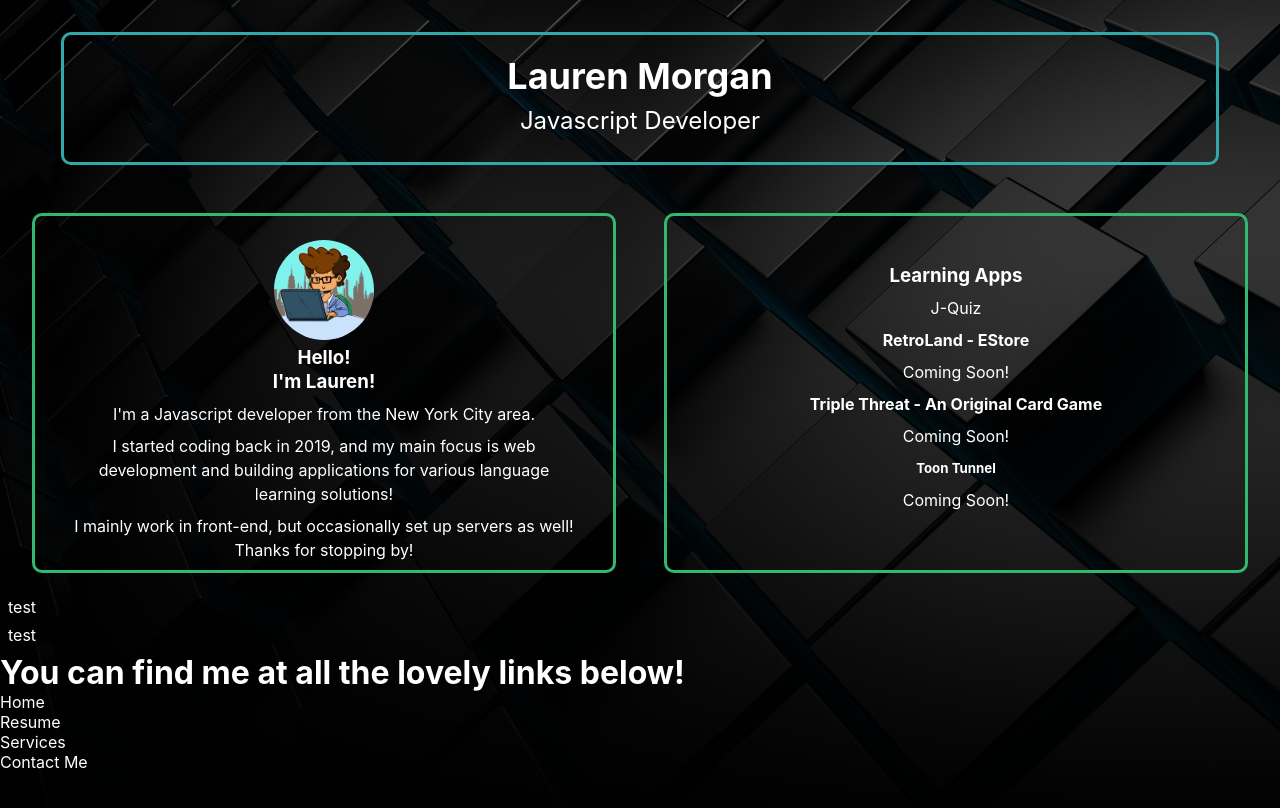
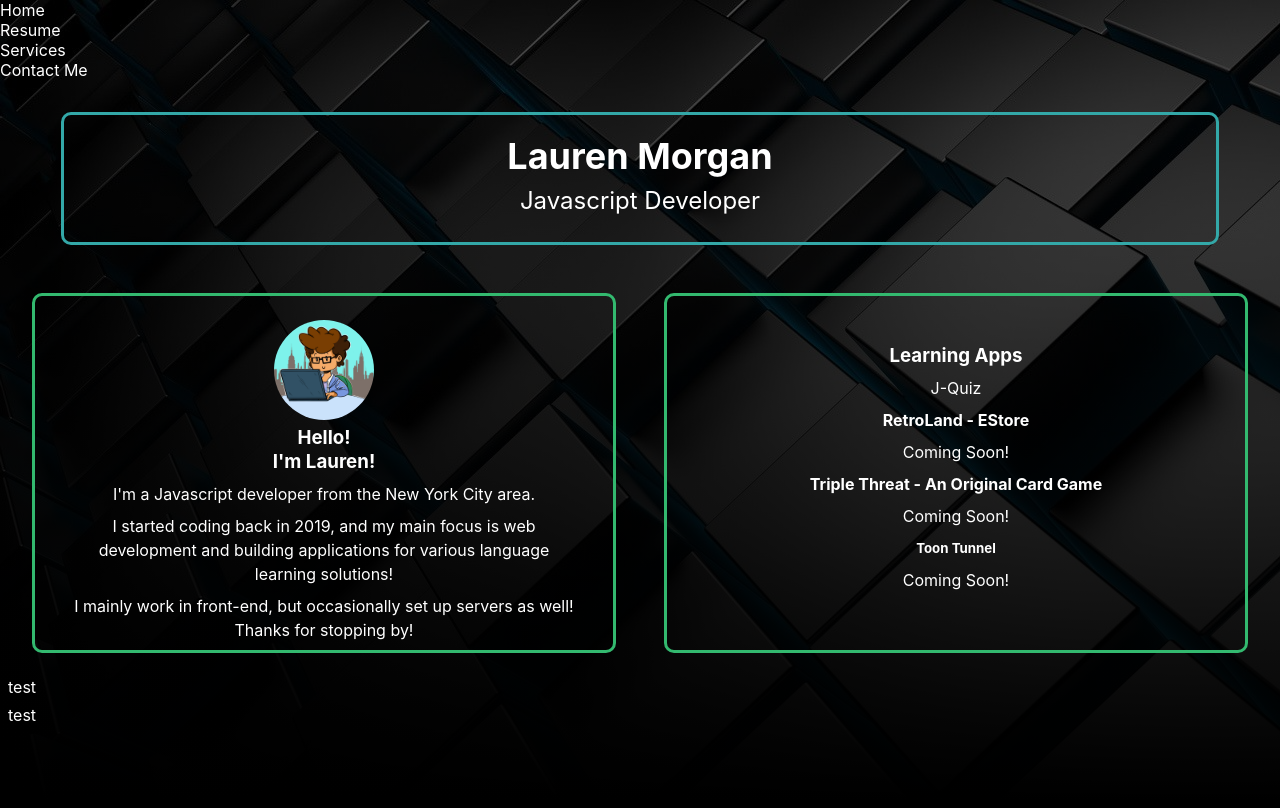
Before and after one commit to lcmortech/web-portfolio, a React (Create React App) app: page / in a window 1280 px wide. Shown: the top 808 px of the page. Built offline with nearby package versions, Linux system fonts and the light colour scheme.

Commit message:
rearranged some components

```diff
--- a/src/App.css
+++ b/src/App.css
@@ -68,11 +68,11 @@ header {
 }
 
 .animated-header-1 {
-  animation: moveDown 1s ease-in;
+  animation: moveDown 1s ease-in-out;
 }
 
 .animated-header-2 {
-  animation: moveUp 1s ease-in;
+  animation: moveUp 1s ease-in-out;
 }
 
 .header-container {
@@ -136,14 +136,14 @@ footer {
 @keyframes moveDown {
 	0% {
 		opacity: 0;
-		transform: translateY(-5rem);
+		transform: translateY(-2rem);
 	}
 
-	60% {
+	/* 60% {
     opacity: .25;
 		transform: translateY(1rem);
 	}
-
+	 */
 	100% {
 		opacity: 1;
 		transform: translate(0);
@@ -153,13 +153,13 @@ footer {
 @keyframes moveUp {
 	0% {
 		opacity: 0;
-		transform: translateY(5rem);
+		transform: translateY(2rem);
 	}
 
-	60% {
+	/* 60% {
     opacity: .25;
 		transform: translateY(1rem);
-	}
+	} */
 
 	100% {
 		opacity: 1;
--- a/src/App.js
+++ b/src/App.js
@@ -10,11 +10,10 @@ function App() {
   return (
     <div className="App">
       {/*<img className='cover-image' src={cubeImage} />*/}
+      <Navigation />
       <HomePage />
       <Services />
       <Resume />
-      <Contact />
-      <Navigation />
     </div>
   );
 }
```
